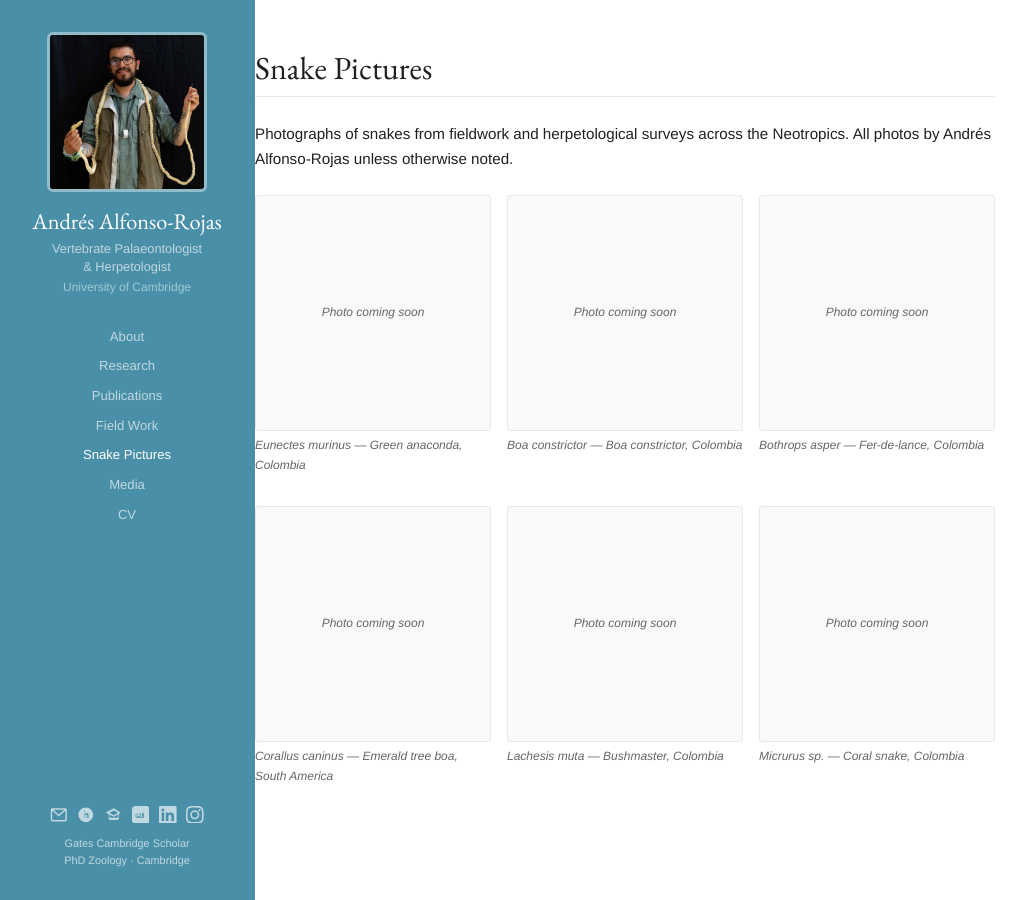
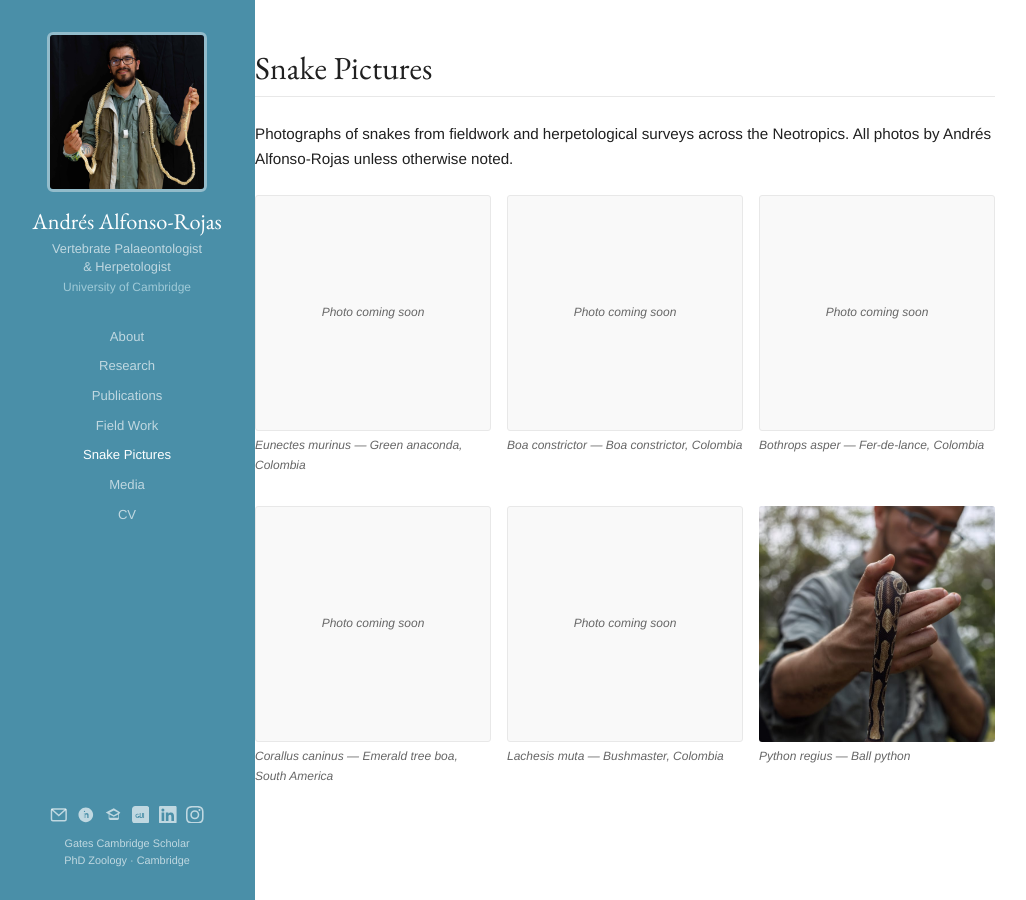
Before and after one commit to palaeophidia/palaeophidia.github.io, a Jekyll site: the page built from snakepics/index.md, in a window 1280 px wide. Shown: the whole page, without its empty margins (1-1027 px from the left). Built offline with Jekyll 4.4.1, drawn with Linux system fonts in a browser that asks for light colours.

Commit message:
Add Snake image

```diff
--- a/snakepics/index.md
+++ b/snakepics/index.md
@@ -33,8 +33,8 @@ title: Snake Pictures
 </div>
 
 <div class="snakepics-item">
-  <div class="img-placeholder" style="aspect-ratio:1">Photo coming soon</div>
-  <p class="snakepics-caption"><em>Micrurus</em> sp. — Coral snake, Colombia</p>
+  <img src="/public/img/snakes/Python_regius.jpg" alt="Python murinus">
+  <p class="snakepics-caption"><em>Python regius</em> — Ball python</p>
 </div>
 
 </div>
```
Also changed, not shown: public/img/snakes/Python_regius.jpg (renamed from snakepics/Python_regius.jpg).
